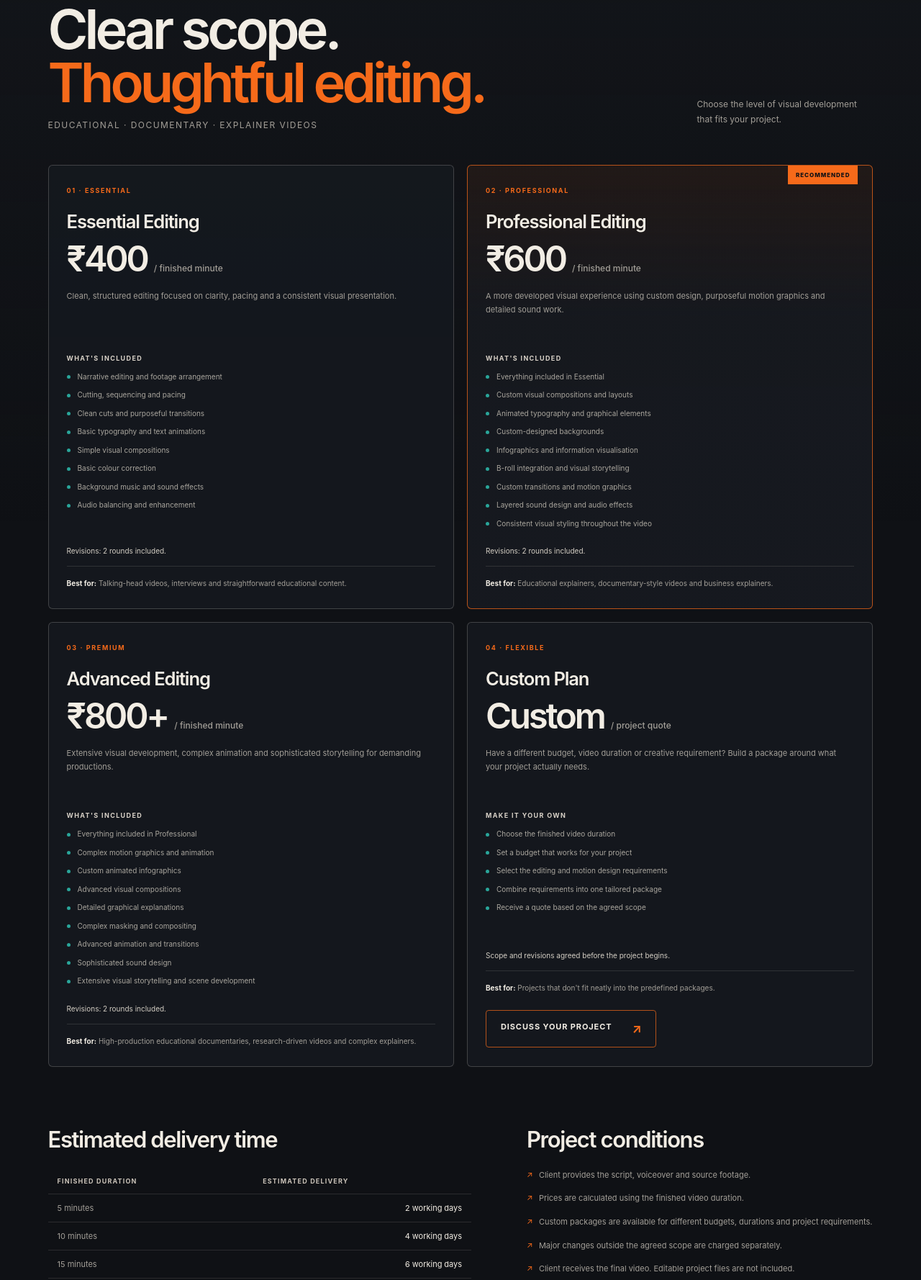
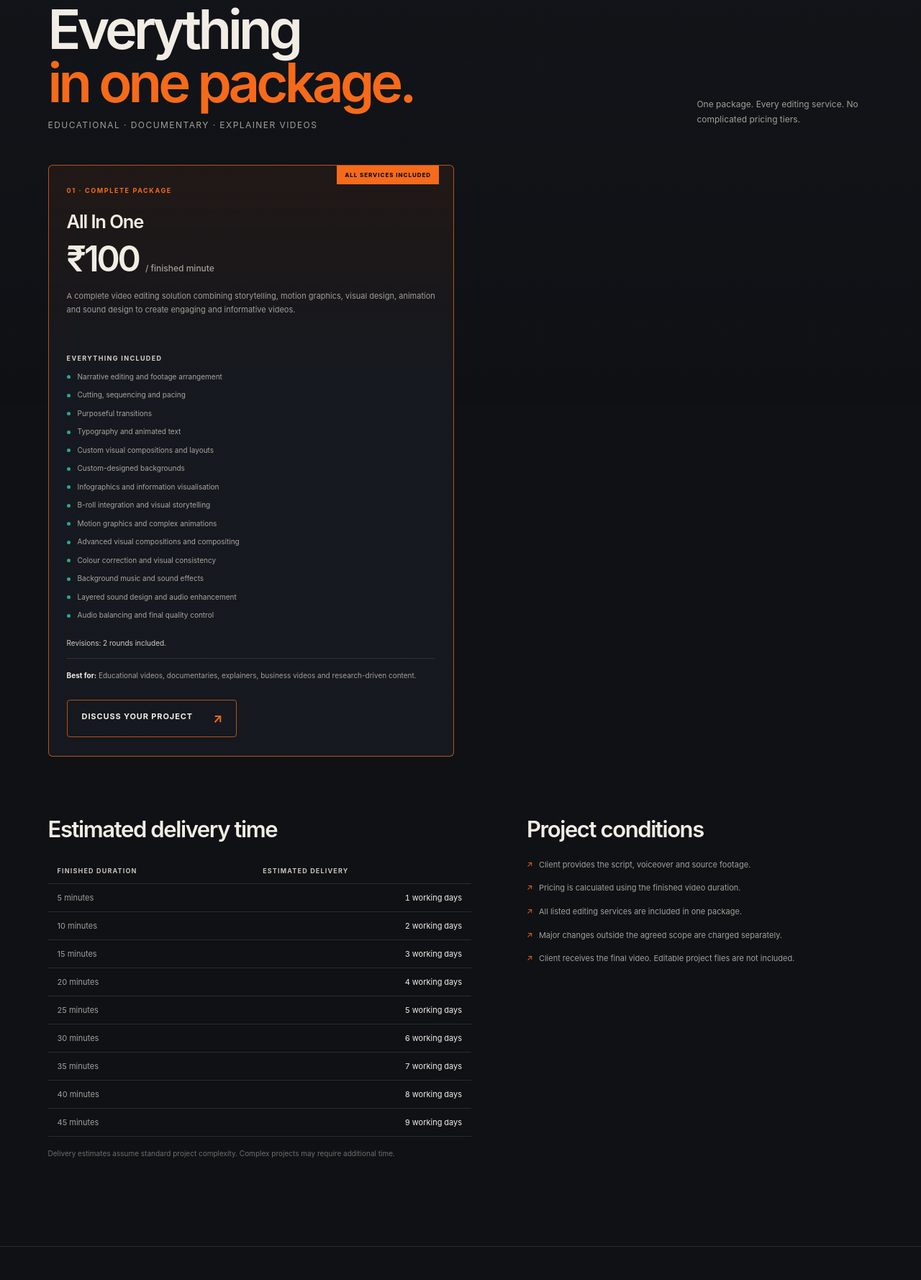
Before and after one commit to joggy0577-lgtm/portfolio, a plain HTML site: page index.html in a window 1280 px wide. Shown: the part 1925-3703 px from the top of the page at 72% size. Drawn offline with Linux system fonts and the light colour scheme.

Commit message:
Update index.html

```diff
--- a/index.html
+++ b/index.html
@@ -547,126 +547,110 @@ margin-top: 68px;;
     </section>
 
 
+
 <section class="pricing-section" id="pricing" aria-labelledby="pricing-title">
   <div class="shell">
     <div class="section-heading reveal">
       <div>
         <div class="section-kicker">Services / Pricing</div>
-            <h2 id="pricing-title">Clear scope.<br><em>Thoughtful editing.</em></h2>
+        <h2 id="pricing-title">Everything<br><em>in one package.</em></h2>
         <p class="pricing-intro">EDUCATIONAL · DOCUMENTARY · EXPLAINER VIDEOS</p>
       </div>
-          <p class="section-note">Choose the level of visual development that fits your project.</p>
+      <p class="section-note">
+        One package. Every editing service. No complicated pricing tiers.
+      </p>
     </div>
 
     <div class="pricing-grid">
-          <article class="price-card reveal">
-            <div class="price-card-label">01 · Essential</div>
-            <h3>Essential Editing</h3>
-            <p class="price-amount">₹400 <span>/ finished minute</span></p>
-            <p class="price-description">Clean, structured editing focused on clarity, pacing and a consistent visual presentation.</p>
-            <p class="price-includes-title">What's included</p>
+      <article class="price-card recommended reveal">
+        <span class="recommended-tag">All Services Included</span>
+
+        <div class="price-card-label">01 · Complete Package</div>
+
+        <h3>All In One</h3>
+
+        <p class="price-amount">₹100 <span>/ finished minute</span></p>
+
+        <p class="price-description">
+          A complete video editing solution combining storytelling,
+          motion graphics, visual design, animation and sound design
+          to create engaging and informative videos.
+        </p>
+
+        <p class="price-includes-title">Everything included</p>
+
         <ul class="price-features">
           <li>Narrative editing and footage arrangement</li>
           <li>Cutting, sequencing and pacing</li>
-              <li>Clean cuts and purposeful transitions</li>
-              <li>Basic typography and text animations</li>
-              <li>Simple visual compositions</li>
-              <li>Basic colour correction</li>
-              <li>Background music and sound effects</li>
-              <li>Audio balancing and enhancement</li>
-            </ul>
-            <p class="revision-note">Revisions: 2 rounds included.</p>
-            <p class="best-for"><strong>Best for:</strong> Talking-head videos, interviews and straightforward educational content.</p>
-          </article>
-
-          <article class="price-card recommended reveal delay-1">
-            <span class="recommended-tag">Recommended</span>
-            <div class="price-card-label">02 · Professional</div>
-            <h3>Professional Editing</h3>
-            <p class="price-amount">₹600 <span>/ finished minute</span></p>
-            <p class="price-description">A more developed visual experience using custom design, purposeful motion graphics and detailed sound work.</p>
-            <p class="price-includes-title">What's included</p>
-            <ul class="price-features">
-              <li>Everything included in Essential</li>
+          <li>Purposeful transitions</li>
+          <li>Typography and animated text</li>
           <li>Custom visual compositions and layouts</li>
-              <li>Animated typography and graphical elements</li>
           <li>Custom-designed backgrounds</li>
           <li>Infographics and information visualisation</li>
           <li>B-roll integration and visual storytelling</li>
-              <li>Custom transitions and motion graphics</li>
-              <li>Layered sound design and audio effects</li>
-              <li>Consistent visual styling throughout the video</li>
+          <li>Motion graphics and complex animations</li>
+          <li>Advanced visual compositions and compositing</li>
+          <li>Colour correction and visual consistency</li>
+          <li>Background music and sound effects</li>
+          <li>Layered sound design and audio enhancement</li>
+          <li>Audio balancing and final quality control</li>
         </ul>
-            <p class="revision-note">Revisions: 2 rounds included.</p>
-            <p class="best-for"><strong>Best for:</strong> Educational explainers, documentary-style videos and business explainers.</p>
-          </article>
 
-          <article class="price-card reveal delay-2">
-            <div class="price-card-label">03 · Premium</div>
-            <h3>Advanced Editing</h3>
-            <p class="price-amount">₹800+ <span>/ finished minute</span></p>
-            <p class="price-description">Extensive visual development, complex animation and sophisticated storytelling for demanding productions.</p>
-            <p class="price-includes-title">What's included</p>
-            <ul class="price-features">
-              <li>Everything included in Professional</li>
-              <li>Complex motion graphics and animation</li>
-              <li>Custom animated infographics</li>
-              <li>Advanced visual compositions</li>
-              <li>Detailed graphical explanations</li>
-              <li>Complex masking and compositing</li>
-              <li>Advanced animation and transitions</li>
-              <li>Sophisticated sound design</li>
-              <li>Extensive visual storytelling and scene development</li>
-            </ul>
-            <p class="revision-note">Revisions: 2 rounds included.</p>
-            <p class="best-for"><strong>Best for:</strong> High-production educational documentaries, research-driven videos and complex explainers.</p>
-          </article>
+        <p class="revision-note">
+          Revisions: 2 rounds included.
+        </p>
 
-          <article class="price-card reveal">
-            <div class="price-card-label">04 · Flexible</div>
-            <h3>Custom Plan</h3>
-            <p class="price-amount">Custom <span>/ project quote</span></p>
-            <p class="price-description">Have a different budget, video duration or creative requirement? Build a package around what your project actually needs.</p>
-            <p class="price-includes-title">Make it your own</p>
-            <ul class="price-features">
-              <li>Choose the finished video duration</li>
-              <li>Set a budget that works for your project</li>
-              <li>Select the editing and motion design requirements</li>
-              <li>Combine requirements into one tailored package</li>
-              <li>Receive a quote based on the agreed scope</li>
-            </ul>
-            <p class="revision-note">Scope and revisions agreed before the project begins.</p>
-            <p class="best-for"><strong>Best for:</strong> Projects that don't fit neatly into the predefined packages.</p>
-            <a class="hero-cta" href="#contact" style="margin-top:22px; justify-content:space-between;"><span>Discuss your project</span><span aria-hidden="true">↗</span></a>
+        <p class="best-for">
+          <strong>Best for:</strong>
+          Educational videos, documentaries, explainers,
+          business videos and research-driven content.
+        </p>
+
+        <a class="hero-cta" href="#contact"
+           style="margin-top:25px; justify-content:space-between;">
+          <span>Discuss your project</span>
+          <span aria-hidden="true">↗</span>
+        </a>
       </article>
     </div>
 
     <div class="pricing-details">
       <div class="reveal">
         <h3 class="pricing-subheading">Estimated delivery time</h3>
+
         <table class="delivery-table">
-              <thead><tr><th>Finished duration</th><th>Estimated delivery</th></tr></thead>
+          <thead>
+            <tr>
+              <th>Finished duration</th>
+              <th>Estimated delivery</th>
+            </tr>
+          </thead>
           <tbody>
-                <tr><td>5 minutes</td><td>2 working days</td></tr>
-                <tr><td>10 minutes</td><td>4 working days</td></tr>
-                <tr><td>15 minutes</td><td>6 working days</td></tr>
-                <tr><td>20 minutes</td><td>8 working days</td></tr>
-                <tr><td>25 minutes</td><td>10 working days</td></tr>
-                <tr><td>30 minutes</td><td>12 working days</td></tr>
-                <tr><td>35 minutes</td><td>14 working days</td></tr>
-                <tr><td>40 minutes</td><td>16 working days</td></tr>
-                <tr><td>45 minutes</td><td>18 working days</td></tr>
+            <tr><td>5 minutes</td><td>1 working days</td></tr>
+            <tr><td>10 minutes</td><td>2 working days</td></tr>
+            <tr><td>15 minutes</td><td>3 working days</td></tr>
+            <tr><td>20 minutes</td><td>4 working days</td></tr>
+            <tr><td>25 minutes</td><td>5 working days</td></tr>
+            <tr><td>30 minutes</td><td>6 working days</td></tr>
+            <tr><td>35 minutes</td><td>7 working days</td></tr>
+            <tr><td>40 minutes</td><td>8 working days</td></tr>
+            <tr><td>45 minutes</td><td>9 working days</td></tr>
           </tbody>
         </table>
-            <p class="delivery-note">Delivery estimates assume standard project complexity. Advanced projects may require additional time.</p>
+
+        <p class="delivery-note">
+          Delivery estimates assume standard project complexity.
+          Complex projects may require additional time.
+        </p>
       </div>
 
       <div class="reveal delay-1">
         <h3 class="pricing-subheading">Project conditions</h3>
+
         <ul class="conditions-list">
           <li>Client provides the script, voiceover and source footage.</li>
-              <li>Prices are calculated using the finished video duration.</li>
-              <li>Custom packages are available for different budgets, durations and project requirements.</li>
+          <li>Pricing is calculated using the finished video duration.</li>
+          <li>All listed editing services are included in one package.</li>
           <li>Major changes outside the agreed scope are charged separately.</li>
           <li>Client receives the final video. Editable project files are not included.</li>
         </ul>
@@ -674,6 +658,7 @@ margin-top: 68px;;
     </div>
   </div>
 </section>
+
 
     <section class="contact-section" id="contact" aria-labelledby="contact-title">
       <div class="shell">
```
Lines whose indentation alone changed are shown as unchanged.
